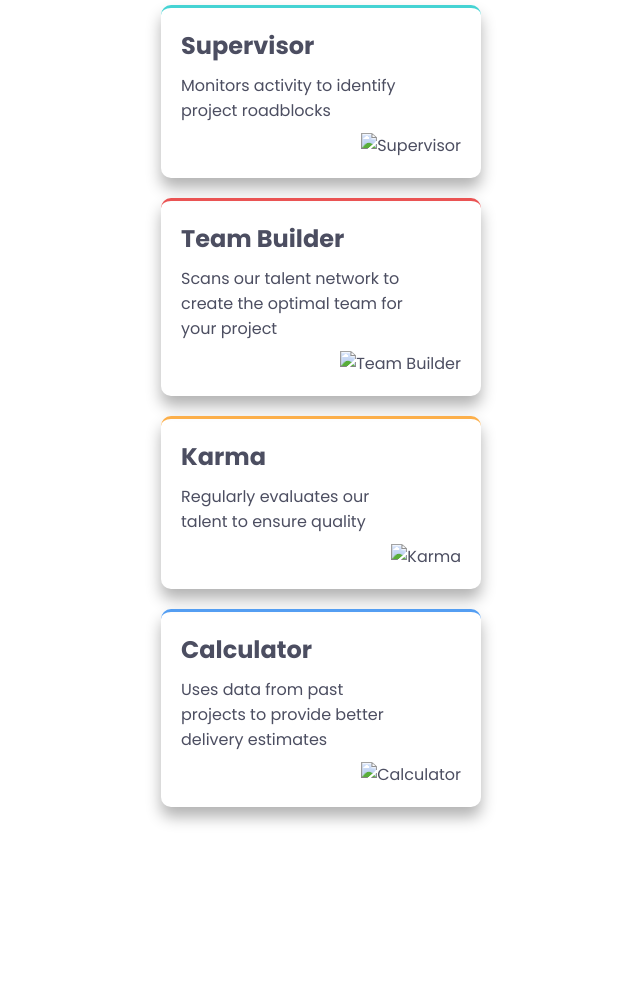
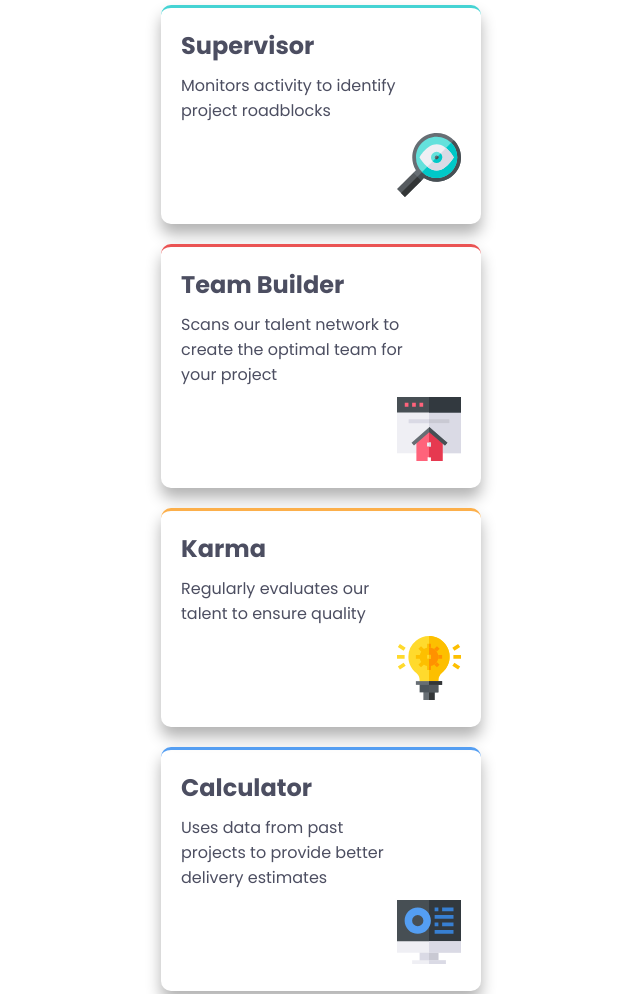
Before and after one commit to Rafael15gv/four-card-feature-section-master, a plain HTML site: page index.html in a window 1280 px wide. Shown: the part 200-1194 px from the top of the page, without its empty margins (319-959 px from the left). Before the commit the page ends 1047 px from the top, so only its background shows below. Drawn offline with Linux system fonts and the light colour scheme; the site is published under a folder, as on GitHub Pages, so addresses that start at the root find nothing.

Commit message:
feat CSS and fit HTML : se agregan los estilo se modifica algunas etiquetes en html se usa el metodo BEM

```diff
--- a/index.html
+++ b/index.html
@@ -35,7 +35,7 @@
         <h2 class="card__h2">Supervisor</h2>
         <p class="card__p">Monitors activity to identify project roadblocks</p>
         <div class="card__img">
-          <img src="/images/icon-supervisor.svg" alt="Supervisor" />
+          <img src="images/icon-supervisor.svg" alt="Supervisor" />
         </div>
       </section>
 
@@ -45,7 +45,7 @@
           Scans our talent network to create the optimal team for your project
         </p>
         <div class="card__img">
-          <img src="/images/icon-team-builder.svg" alt="Team Builder" />
+          <img src="images/icon-team-builder.svg" alt="Team Builder" />
         </div>
       </section>
 
@@ -53,7 +53,7 @@
         <h2 class="card__h2">Karma</h2>
         <p class="card__p">Regularly evaluates our talent to ensure quality</p>
         <div class="card__img">
-          <img src="/images/icon-karma.svg" alt="Karma" />
+          <img src="images/icon-karma.svg" alt="Karma" />
         </div>
       </section>
 
@@ -63,7 +63,7 @@
           Uses data from past projects to provide better delivery estimates
         </p>
         <div class="card__img">
-          <img src="/images/icon-calculator.svg" alt="Calculator" />
+          <img src="images/icon-calculator.svg" alt="Calculator" />
         </div>
       </section>
     </main>
--- a/style.css
+++ b/style.css
@@ -69,6 +69,5 @@ body {
 }
 
 .card__img {
-  /* margin-bottom: 10px; */
   text-align: right;
 }
```
